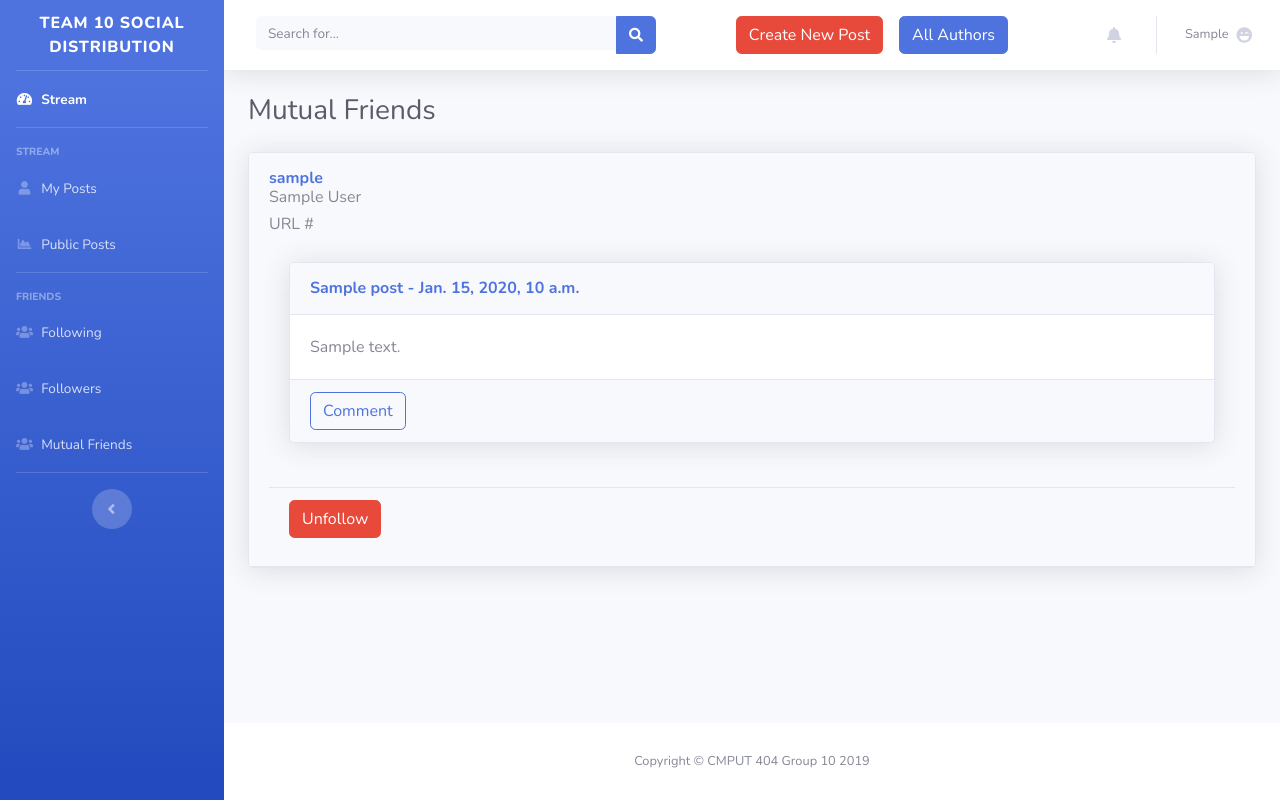
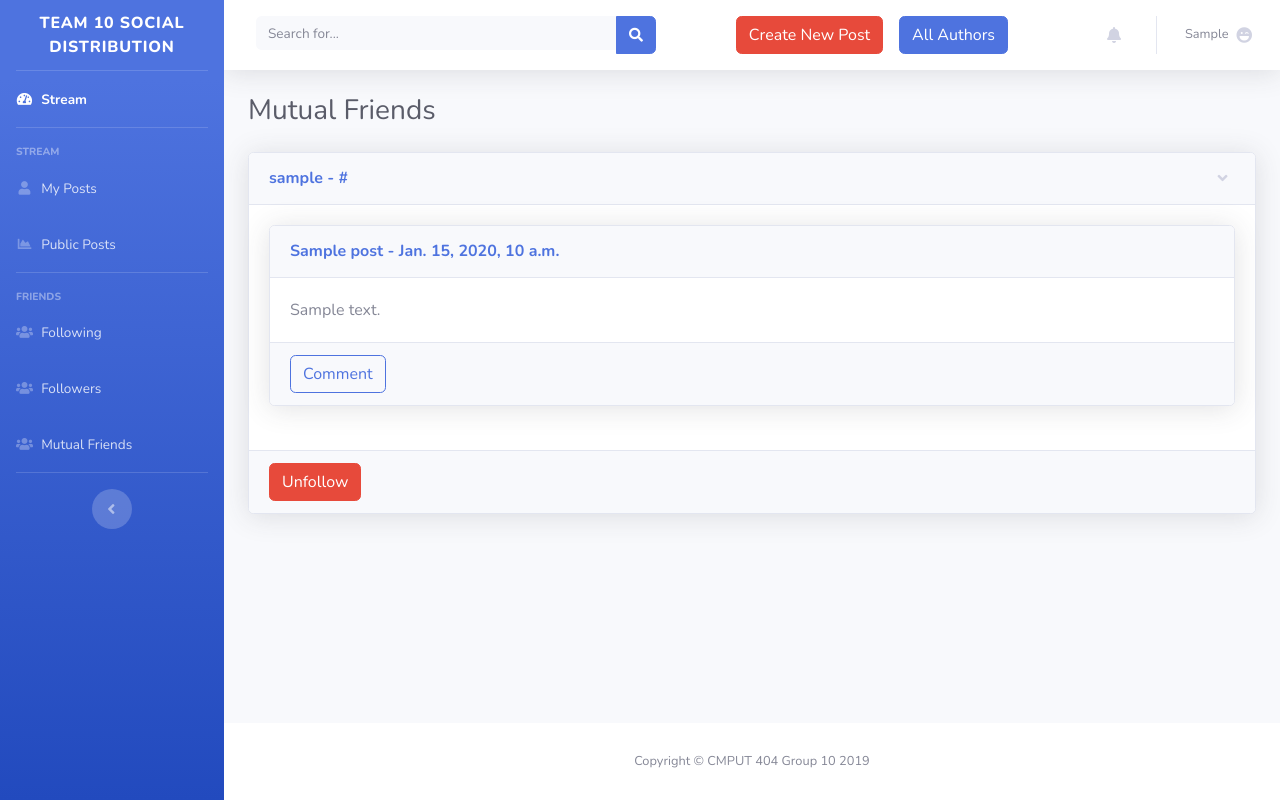
Before and after one commit to olivaC/group-cmput404-project, a Django app: page /mutual-friends/ in a window 1280 px wide. Run offline with Django 3.2, Linux system fonts and the light colour scheme; a user stored in the database is signed in; tables that the repository leaves empty hold one stand-in row (values such as "Sample post"); some libraries are stand-ins or nearby versions.

Commit message:
#30 put back drop down

```diff
--- a/app/templates/authors/mutual_friends.html
+++ b/app/templates/authors/mutual_friends.html
@@ -12,14 +12,15 @@
             {% for friend in friends %}
                 <div class="card shadow mb-4">
                     <!-- Card Header - Accordion -->
+                    <a href="#collapseCardExample{{ friend.id }}" class="d-block card-header py-3"
+                       data-toggle="collapse"
+                       role="button"
+                       aria-expanded="true" aria-controls="collapseCardExample">
+                        <h6 class="m-0 font-weight-bold text-primary">{{ friend.username }}
+                            - {{ friend.host_url }}
+                        </h6>
 
-                    <div class="d-block card-header py-3">
-                        <a href="/author/{{ friend.id }}" role="button" aria-expanded="true">
-                            <h6 class="m-0 font-weight-bold text-primary">{{ friend.username }}</h6>
                     </a>
-                        <h6>{{ friend.user.first_name }} {{ friend.user.last_name }}</h6>
-                        <h6>URL {{ friend.host_url }}</h6>
-
                     <div class="collapse show" id="collapseCardExample{{ friend.id }}">
                         <div class="card-body">
                             {% for post in posts %}
@@ -45,7 +46,6 @@
                             {% endfor %}
 
                         </div>
-
                     </div>
                     <div class="card-footer">
                         <span>
@@ -54,7 +54,6 @@
                         </span>
                     </div>
                 </div>
-                </div>
             {% endfor %}
         {% else %}
             <h2>You currently have no mutual friends.</h2>
```
Lines whose indentation alone changed are shown as unchanged.
